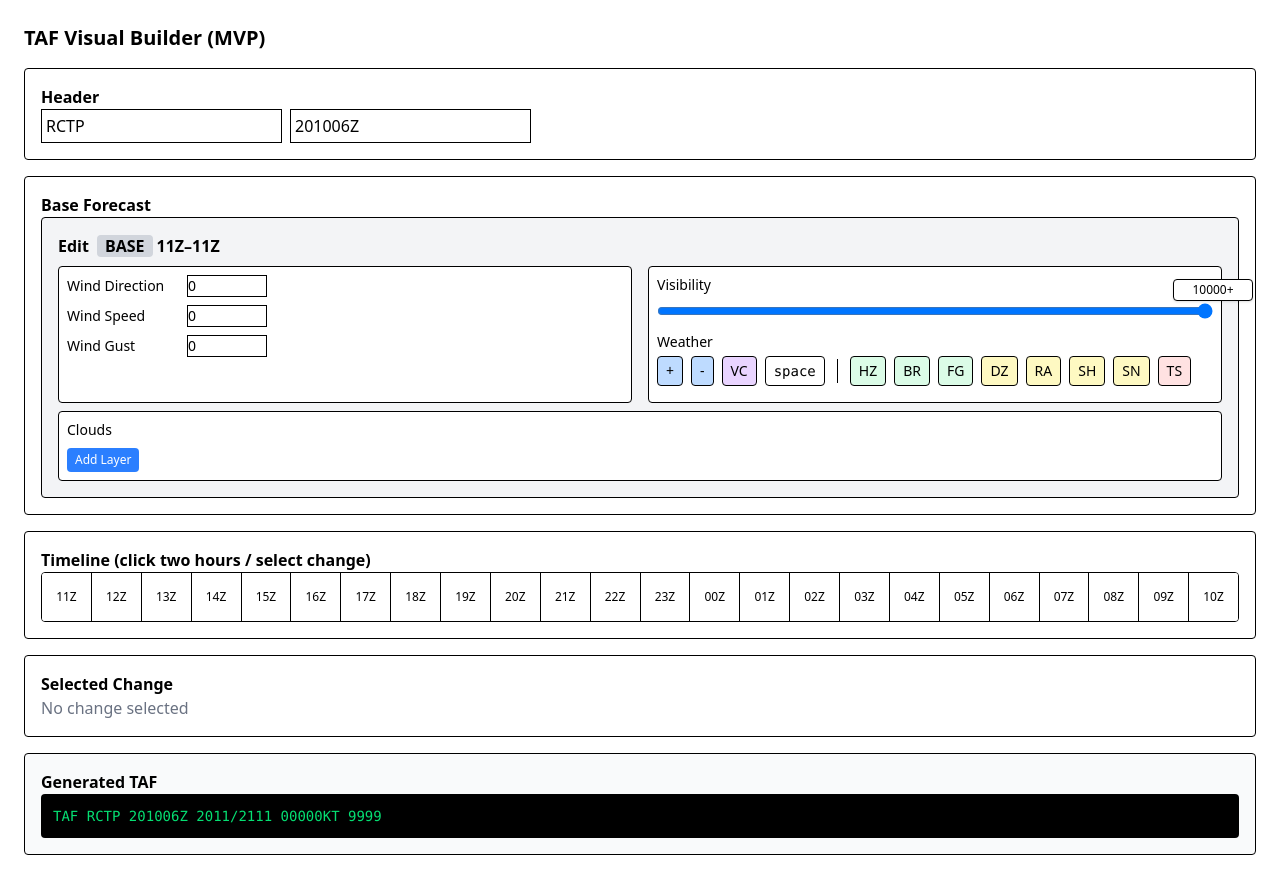
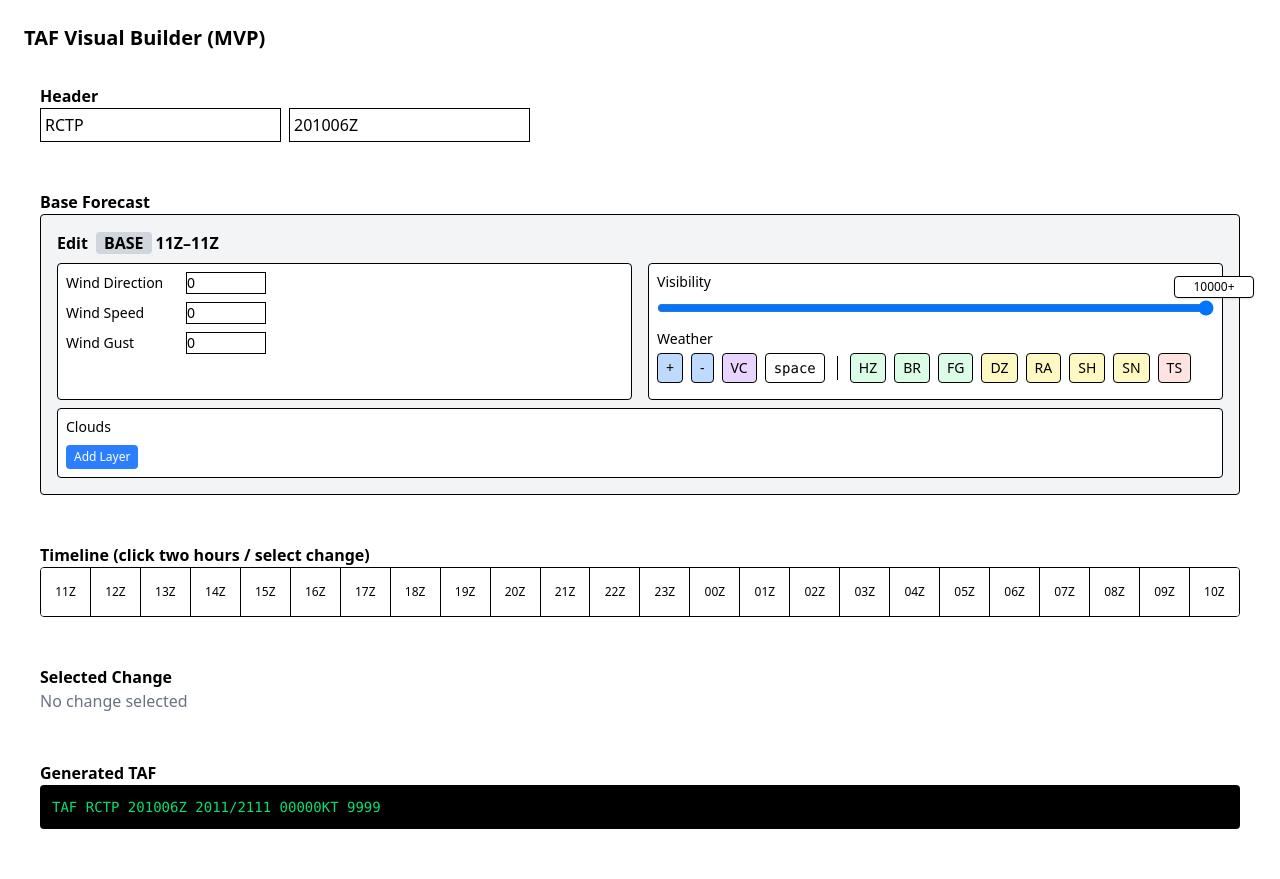
Before and after one commit to sprangdes/taf-visual-builder, a React (Vite) app: page / in a window 1280 px wide. Built offline with nearby package versions, Linux system fonts and the light colour scheme.

Commit message:
調整 ChangeEditor 組件的刪除按鈕位置，將其移至標題區域以改善使用者介面，並移除不必要的邊框樣式

```diff
--- a/src/TafBuilder.tsx
+++ b/src/TafBuilder.tsx
@@ -493,13 +493,29 @@ function ChangeEditor({ change, onUpdate, showActionButtons = false, onDelete, o
 
   return (
     <div className="border p-4 rounded bg-gray-100 space-y-2 relative">
-      <h3 className="font-semibold flex items-center">
+      <div className="flex items-center relative">
+        <h3 className="font-semibold flex items-center m-0 p-0">
           Edit{" "}
           <span className="ml-2">
             {renderTypeButton()}
           </span>
           {String(Number(change.from.slice(-2))).padStart(2, "0")}Z–{String(Number(change.to.slice(-2))).padStart(2, "0")}Z
         </h3>
+        {showActionButtons && onDelete && (
+          <div className="absolute right-0 inset-y-0 flex items-center justify-end">
+            <button
+              className="bg-red-500 text-white px-2 py-1 rounded text-xs"
+              onClick={(e) => {
+                e.stopPropagation();
+                onDelete();
+              }}
+              style={{ zIndex: 10 }}
+            >
+              X
+            </button>
+          </div>
+        )}
+      </div>
 
       {/* ---- Top Layer: Wind block (left) + Visibility/Weather block (right) ---- */}
       <div className="flex gap-4 mb-2">
@@ -747,17 +763,7 @@ function ChangeEditor({ change, onUpdate, showActionButtons = false, onDelete, o
         </div>
       </div>
 
-      {showActionButtons && onDelete && (
-        <button
-          className="absolute bottom-2 right-2 bg-red-500 text-white px-3 py-1 rounded"
-          onClick={(e) => {
-            e.stopPropagation();
-            onDelete();
-          }}
-        >
-          delete
-        </button>
-      )}
+      {/* moved delete button up to header area */}
     </div>
   );
 }
@@ -863,7 +869,7 @@ export default function TafBuilder() {
     <div className="p-6 space-y-4">
       <h1 className="text-xl font-bold">TAF Visual Builder (MVP)</h1>
 
-      <section className="border p-4 rounded">
+      <section className="p-4 rounded">
         <h2 className="font-semibold">Header</h2>
         <input
           value={taf.station}
@@ -877,7 +883,7 @@ export default function TafBuilder() {
         />
       </section>
 
-      <section className="border p-4 rounded">
+      <section className="p-4 rounded">
         <h2 className="font-semibold">Base Forecast</h2>
         <ChangeEditor
           change={{
@@ -902,7 +908,7 @@ export default function TafBuilder() {
         />
       </section>
 
-      <section className="border p-4 rounded">
+      <section className="p-4 rounded">
         <h2 className="font-semibold">Timeline (click two hours / select change)</h2>
         <Timeline
           changes={taf.changes}
@@ -914,7 +920,7 @@ export default function TafBuilder() {
         />
       </section>
 
-      <section className="border p-4 rounded">
+      <section className="p-4 rounded">
         <h2 className="font-semibold">Selected Change</h2>
         {selectedChangeIndex !== null ? (
           <div>
@@ -931,7 +937,7 @@ export default function TafBuilder() {
         )}
       </section>
 
-      <section className="border p-4 rounded bg-gray-50">
+      <section className="p-4 rounded">
         <h2 className="font-semibold">Generated TAF</h2>
         <pre className="whitespace-pre-wrap text-sm bg-black text-green-400 p-3 rounded">
           {generateTAF(taf)}
```
Lines whose indentation alone changed are shown as unchanged.
